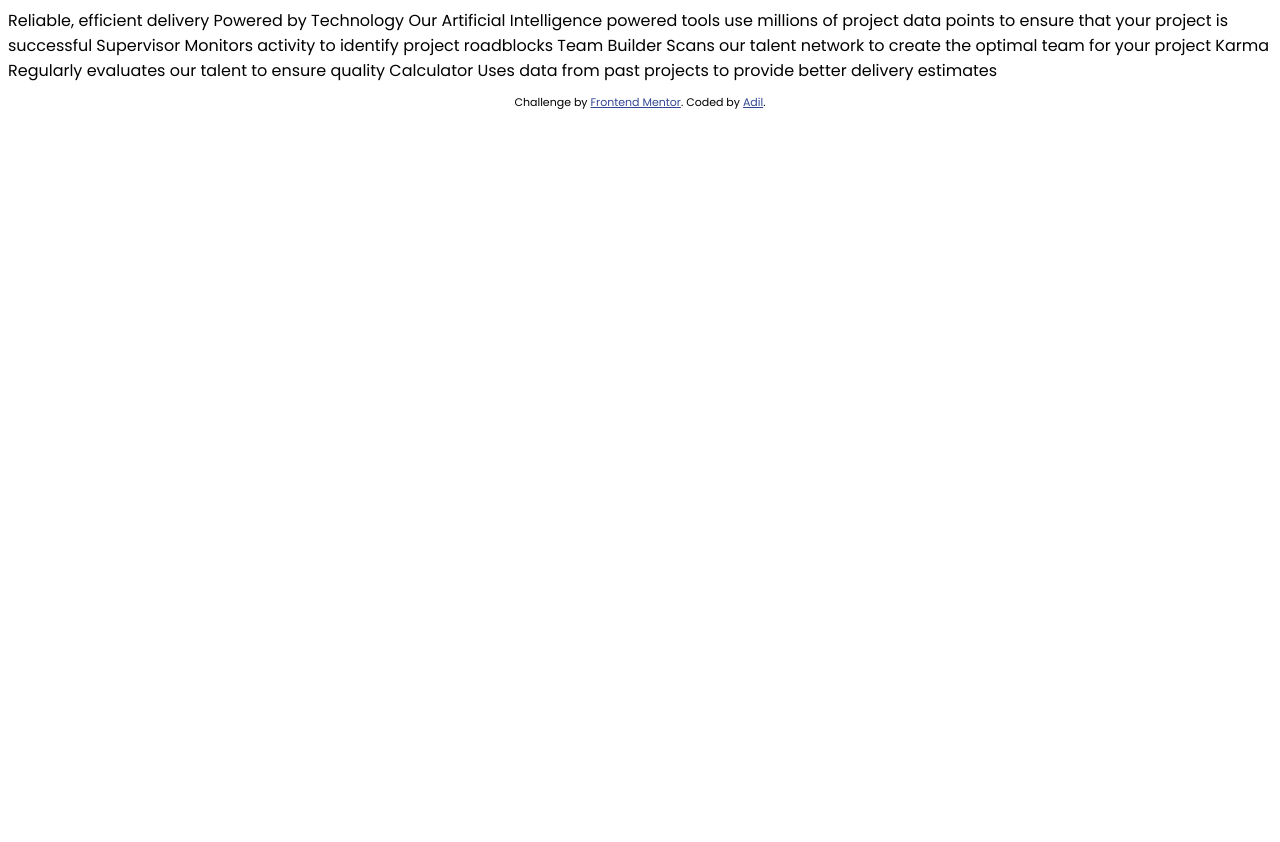
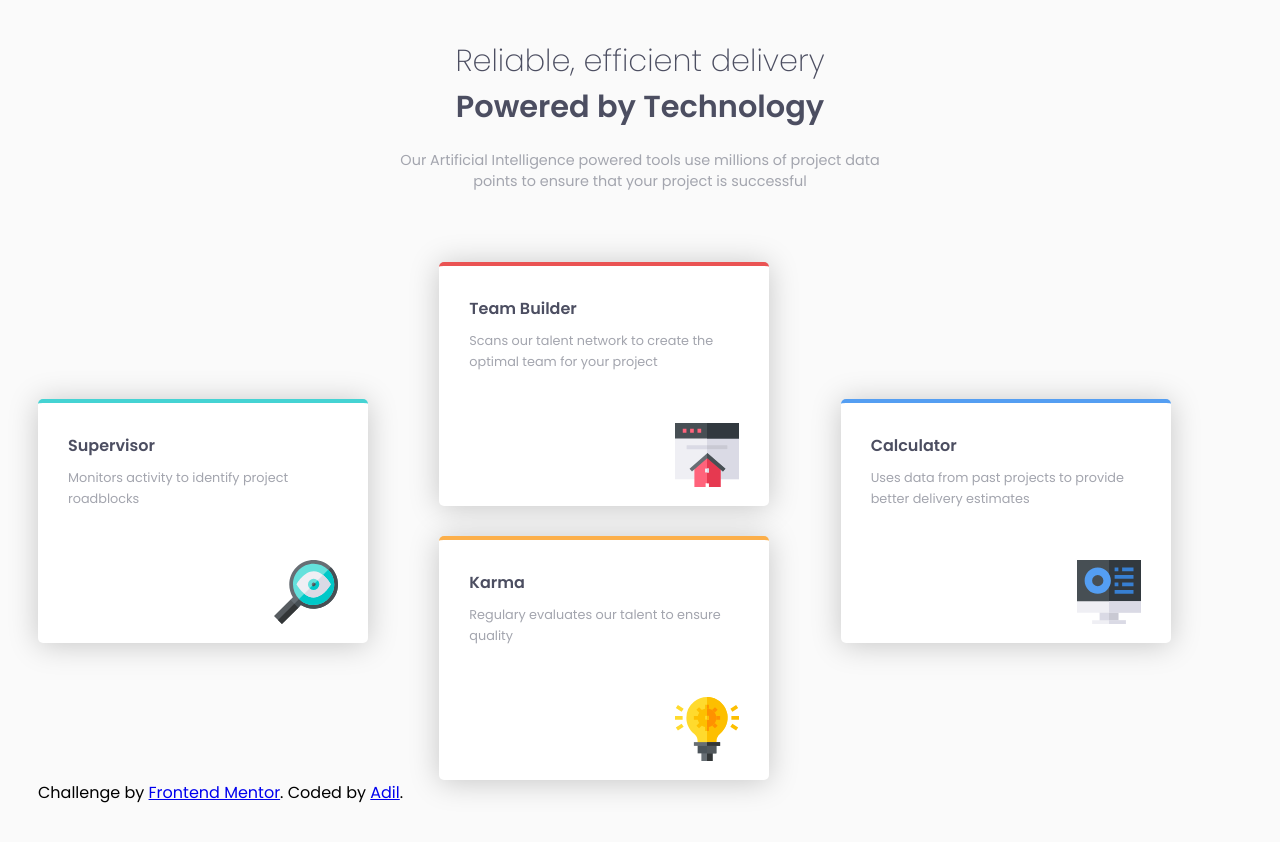
Before and after one commit to iver23/FourCardFeatureSection, a plain HTML site: page index.html in a window 1280 px wide. Before the commit the page ends 800 px from the top, so only its background shows below. Drawn offline with Linux system fonts and the light colour scheme.

Commit message:
Desktop view completed

```diff
--- a/index.html
+++ b/index.html
@@ -18,27 +18,49 @@
     />
 
     <title>Frontend Mentor | Four card feature section</title>
-
-    <!-- Feel free to remove these styles or customise in your own stylesheet 👍 -->
-    <style>
-      .attribution {
-        font-size: 11px;
-        text-align: center;
-      }
-      .attribution a {
-        color: hsl(228, 50%, 39%);
-      }
-    </style>
   </head>
   <body>
-    Reliable, efficient delivery Powered by Technology Our Artificial
-    Intelligence powered tools use millions of project data points to ensure
-    that your project is successful Supervisor Monitors activity to identify
-    project roadblocks Team Builder Scans our talent network to create the
-    optimal team for your project Karma Regularly evaluates our talent to ensure
-    quality Calculator Uses data from past projects to provide better delivery
-    estimates
-
+    <div class="introduction">
+      <p class="title1">Reliable, efficient delivery</p>
+      <p class="title2">Powered by Technology</p>
+      <p class="description">
+        Our Artificial Intelligence powered tools use millions of project data
+        <br />
+        points to ensure that your project is successful
+      </p>
+    </div>
+    <div class="cards_container">
+      <div class="card card1">
+        <p class="card_title">Supervisor</p>
+        <p class="card_description">
+          Monitors activity to identify project roadblocks
+        </p>
+        <img src="images/icon-supervisor.svg" alt="Team Builder" />
+      </div>
+      <div class="central_cards">
+        <div class="card card2">
+          <p class="card_title">Team Builder</p>
+          <p class="card_description">
+            Scans our talent network to create the optimal team for your project
+          </p>
+          <img src="images/icon-team-builder.svg" alt="Team Builder" />
+        </div>
+        <div class="card card3">
+          <p class="card_title">Karma</p>
+          <p class="card_description">
+            Regulary evaluates our talent to ensure quality
+          </p>
+          <img src="images/icon-karma.svg" alt="Team Builder" />
+        </div>
+      </div>
+      <div class="card card4">
+        <p class="card_title">Calculator</p>
+        <p class="card_description">
+          Uses data from past projects to provide better delivery estimates
+        </p>
+        <img src="images/icon-calculator.svg" alt="Team Builder" />
+      </div>
+    </div>
     <footer>
       <p class="attribution">
         Challenge by
--- a/style.css
+++ b/style.css
@@ -1,3 +1,92 @@
 html {
   font-family: "Poppins", sans-serif;
 }
+
+body {
+  padding: 30px;
+  background-color: hsl(0, 0%, 98%);
+}
+
+p {
+  margin: 0;
+}
+
+.introduction {
+  text-align: center;
+}
+
+.title1 {
+  font-weight: 200;
+  font-size: 1.9rem;
+  color: hsl(234, 12%, 34%);
+}
+
+.title2 {
+  font-weight: 600;
+  font-size: 1.9rem;
+  color: hsl(234, 12%, 34%);
+  margin-bottom: 20px;
+}
+
+.description {
+  font-weight: 400;
+  font-size: 0.9rem;
+  color: hsl(229, 6%, 66%);
+  margin-bottom: 70px;
+}
+
+.card {
+  background-color: white;
+  border-radius: 5px;
+  border-top: 4px solid;
+  padding: 30px;
+  width: 270px;
+  height: 180px;
+  box-shadow: 0 2px 30px rgba(0, 0, 0, 0.212);
+}
+
+.card_title {
+  color: hsl(234, 12%, 34%);
+  margin-bottom: 10px;
+  font-weight: 600;
+}
+
+.card_description {
+  font-weight: 400;
+  font-size: 0.8rem;
+  color: hsl(229, 6%, 66%);
+  line-height: 1.3rem;
+}
+img {
+  margin-top: 50px;
+  float: right;
+}
+
+.card1 {
+  border-color: hsl(180, 62%, 55%);
+}
+
+.card2 {
+  border-color: hsl(0, 78%, 62%);
+}
+
+.card3 {
+  border-color: hsl(34, 97%, 64%);
+}
+
+.card4 {
+  border-color: hsl(212, 86%, 64%);
+}
+
+.cards_container {
+  display: grid;
+  grid-template-columns: 1fr 1fr 1fr;
+  align-items: center;
+}
+
+.central_cards {
+  display: grid;
+  grid-template-columns: 1fr;
+  grid-template-rows: 1fr 1fr;
+  grid-gap: 30px;
+}
```
